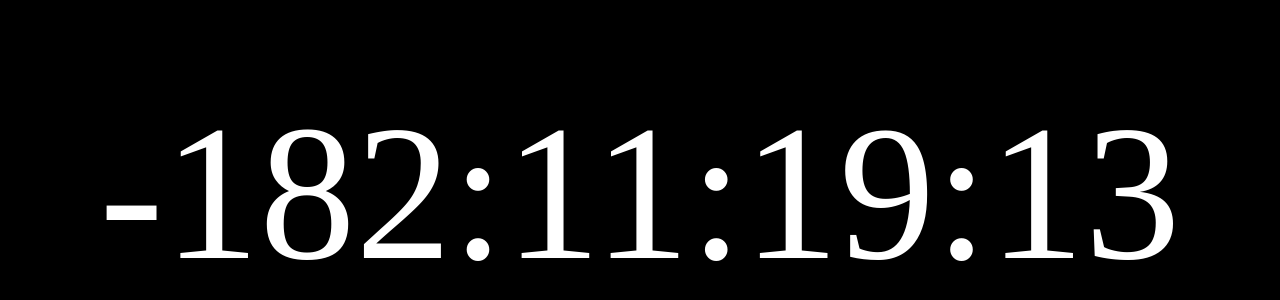
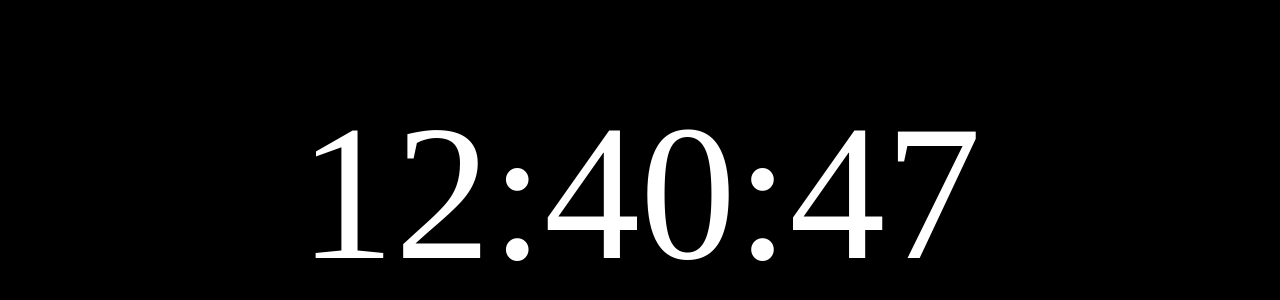
Before and after one commit to Narasu/MGGJ_2024_1_DoomsdayClock, a plain HTML site: page index.html in a window 1280 px wide. Shown: the part 206-506 px from the top of the page. Drawn offline with Linux system fonts and the light colour scheme.

Commit message:
MGGJ 2024 2 countdown
updated countdown to next jam

```diff
--- a/index.html
+++ b/index.html
@@ -18,7 +18,7 @@
     // Time logic
     const time = document.getElementById("time");
 
-    const targetTime = Date.parse("15 Mar 2024 00:00:00 UTC+9");
+    const targetTime = Date.parse("13 sep 2024 15:00:00 UTC");
 
     // Repeat every 1 second
     setInterval(function()
```
